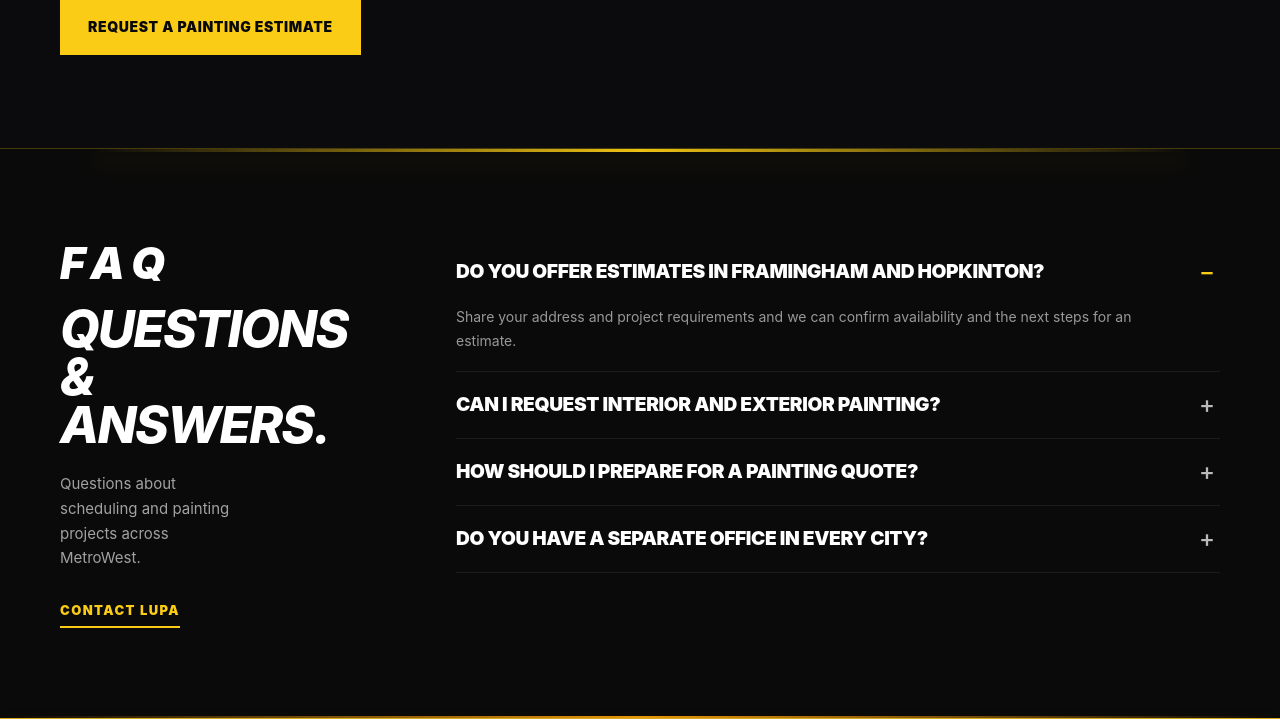
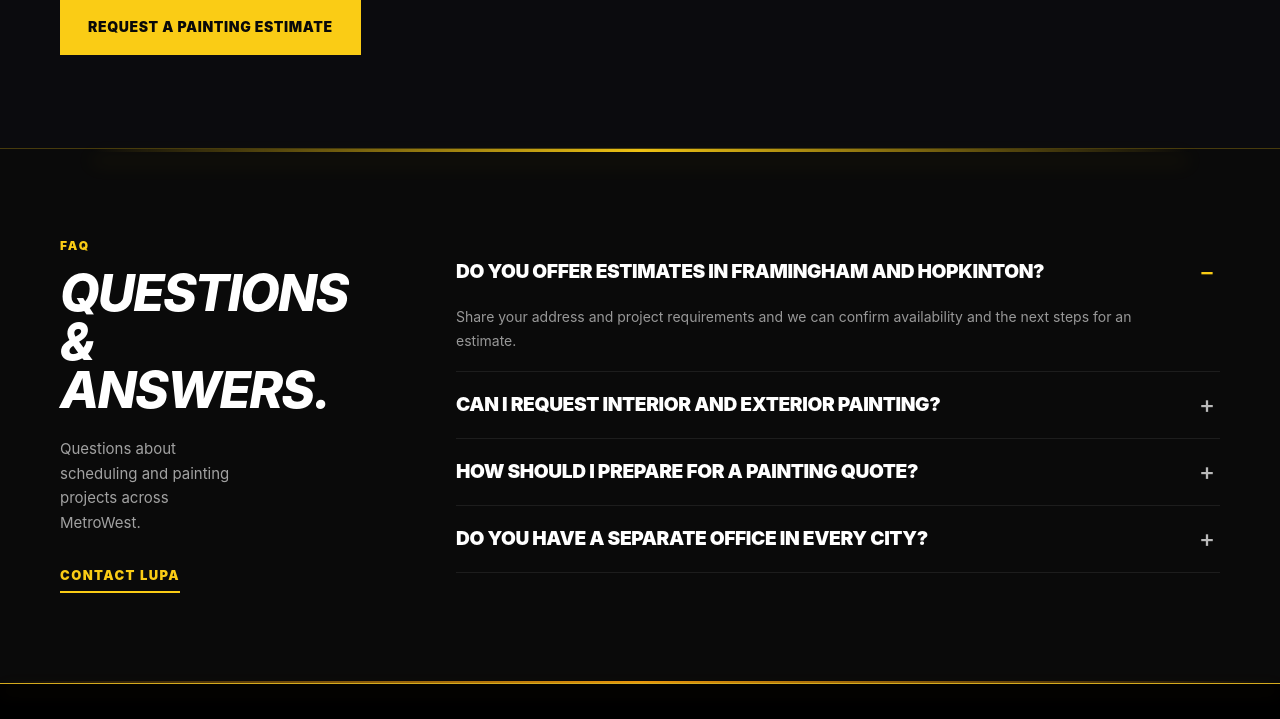
Before and after one commit to danmarques127-sys/lupa-services, a PHP site: page /service-areas.html in a window 1280 px wide. Shown: the part 2110-2829 px from the top of the page. Run offline with PHP 8.4, Linux system fonts and the light colour scheme.

Commit message:
style: restore Lupa yellow FAQ kicker on areas, cities and blog

```diff
--- a/assets/css_main/lupa-inner-pages.css
+++ b/assets/css_main/lupa-inner-pages.css
@@ -680,3 +680,15 @@
 .lupaInnerMain #reviews-faq.section.section--dark{border-top:1px solid rgba(250,204,21,.25);padding:90px 0;background:#0a0a0a}
 
 .lupaInnerMain #reviews-faq .container{width:min(1160px,calc(100% - 48px))!important;max-width:1160px!important;margin:auto!important}
+
+/* Lupa FAQ kicker: consistent brand yellow across Service Areas, cities and blog */
+#reviews-faq .faqIntro .kicker,
+.lupaInnerMain #reviews-faq .faqIntro .kicker,
+.lupaBlogEditorial #reviews-faq .faqIntro .kicker{
+  color:#facc15 !important;
+  font-size:12px;
+  font-weight:900;
+  letter-spacing:.16em;
+  text-transform:uppercase;
+  font-style:normal;
+}
```
